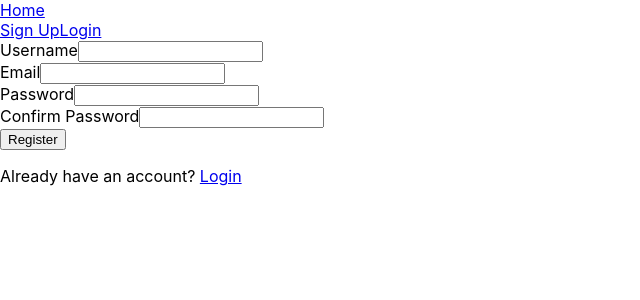
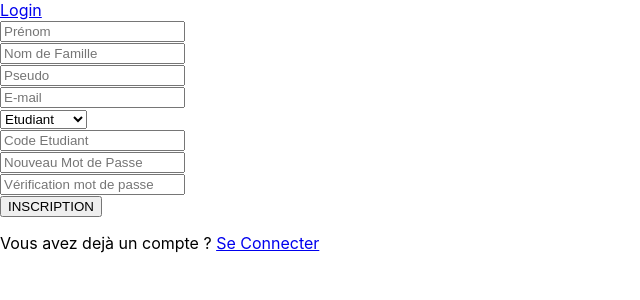
Before and after one commit to chloebalcer/frontend, a React (Create React App) app: page /register in a window 1280 px wide. Shown: the top 300 px of the page, without its empty margins (0-640 px from the left). Built offline with nearby package versions, Linux system fonts and the light colour scheme; no server answers.

Commit message:
fixed migrations

```diff
--- a/src/App.js
+++ b/src/App.js
@@ -7,7 +7,7 @@ import { Provider } from 'react-redux';
 import store from './store';
 import history from './history';
 import { loadUser } from './actions/auth';
-import { Router, Route, Switch } from 'react-router-dom';
+import { Router, Route, Switch, Redirect } from 'react-router-dom';
 import Header from './components/layout/Header';
 import Homepage from './components/homepage/homepage';
 import RegisterForm from './components/auth/RegisterForm';
--- a/src/actions/auth.js
+++ b/src/actions/auth.js
@@ -64,7 +64,7 @@ export const logout = () => async (dispatch, getState) => {
 };
 
 // REGISTER USER
-export const register = ({ username, email, password }) => async dispatch => {
+export const register = ({ username, email, password, first_name, last_name, status, student_code }) => async dispatch => {
     // Headers
     const config = {
         headers: {
@@ -73,7 +73,7 @@ export const register = ({ username, email, password }) => async dispatch => {
     };
 
     // Request Body
-    const body = JSON.stringify({ username, email, password });
+    const body = JSON.stringify({ username, email, password, first_name, last_name, status, student_code });
 
     try {
         const res = await axios.post('http://127.0.0.1:8000/api/auth/register', body, config);
--- a/src/components/auth/LoginForm.js
+++ b/src/components/auth/LoginForm.js
@@ -1,4 +1,3 @@
-
 import React, { Component } from 'react';
 import { Link, Redirect } from 'react-router-dom';
 import { connect } from 'react-redux';
@@ -6,11 +5,11 @@ import { Field, reduxForm } from 'redux-form';
 import { login } from '../../actions/auth';
 
 class LoginForm extends Component {
-    renderField = ({ input, label, type, meta: { touched, error } }) => {
+    renderField = ({ input, placeholder, type, meta: { touched, error } }) => {
         return (
             <div className={`field ${touched && error ? 'error' : ''}`}>
-                <label>{label}</label>
-                <input {...input} type={type} />
+
+                <input {...input} type={type} placeholder={placeholder} />
                 {touched && error && (
                     <span col='red'>{error}</span>
                 )}
@@ -46,23 +45,25 @@ class LoginForm extends Component {
                             name='username'
                             type='text'
                             component={this.renderField}
-                            label='Username or Email'
+                            placeholder='Adresse mail ou Pseudo'
                         />
                         <Field
                             name='password'
                             type='password'
                             component={this.renderField}
-                            label='Password'
+                            placeholder='Mot de Passe'
                         />
                         <Field
                             name='non_field_errors'
                             type='hidden'
                             component={this.hiddenField}
                         />
-                        <button type="primary">Login</button>
+                        <button type="primary">CONNECTION</button>
                     </form>
                     <p style={{ marginTop: '1rem' }}>
-                        Don't have an account? <Link to='/register'>Register</Link>
+                        Ou <form action="/register">
+                            <input type="submit" value="Creer un compte" />
+                        </form>
                     </p>
                 </div>
             </div>
@@ -72,6 +73,7 @@ class LoginForm extends Component {
 const mapStateToProps = state => ({
     isAuthenticated: state.auth.isAuthenticated
 });
+
 LoginForm = connect(
     mapStateToProps,
     { login }
--- a/src/components/auth/RegisterForm.js
+++ b/src/components/auth/RegisterForm.js
@@ -5,11 +5,23 @@ import { Field, reduxForm } from 'redux-form';
 import { register } from '../../actions/auth';
 
 class RegisterForm extends Component {
-    renderField = ({ input, label, type, meta: { touched, error } }) => {
+    renderField = ({ input, placeholder, type, meta: { touched, error } }) => {
         return (
             <div className={`field ${touched && error ? 'error' : ''}`}>
-                <label>{label}</label>
-                <input {...input} type={type} />
+
+                <input {...input} type={type} placeholder={placeholder} />
+                {touched && error && (
+                    <span className='ui pointing red basic label'>{error}</span>
+                )}
+            </div>
+        );
+    };
+
+    renderChoice = ({ input, meta: { touched, error } }) => {
+        return (
+            <div className={`field ${touched && error ? 'error' : ''}`}>
+
+                <input {...input} />
                 {touched && error && (
                     <span className='ui pointing red basic label'>{error}</span>
                 )}
@@ -33,40 +45,74 @@ class RegisterForm extends Component {
                         className='ui form'
                     >
                         <Field
+                            name='first_name'
+                            type='text'
+                            component={this.renderField}
+                            placeholder='Prénom'
+                            validate={[required, minLength3]}
+                        />
+                        <Field
+                            name='last_name'
+                            type='text'
+                            component={this.renderField}
+                            placeholder='Nom de Famille'
+                            validate={[required, minLength3]}
+                        />
+                        <Field
                             name='username'
                             type='text'
                             component={this.renderField}
-                            label='Username'
+                            placeholder='Pseudo'
                             validate={[required, minLength3, maxLength15]}
                         />
                         <Field
                             name='email'
                             type='email'
                             component={this.renderField}
-                            label='Email'
+                            placeholder='E-mail'
                             validate={required}
+                        />
+
+                        <select
+
+                            name='status'
+                            component={this.renderChoice}
+                            label='Je suis'
+
+                        >
+                            <option value="11">Etudiant</option>
+                            <option value="12">Professeur</option>
+                            <option value="13">Entreprise</option>
+                        </select>
+
+                        <Field
+                            name='student_code'
+                            type='text'
+                            component={this.renderField}
+                            placeholder='Code Etudiant'
+                            validate={[required, minLength3]}
                         />
                         <Field
                             name='password'
                             type='password'
                             component={this.renderField}
-                            label='Password'
+                            placeholder='Nouveau Mot de Passe'
                             validate={required}
                         />
                         <Field
                             name='password2'
                             type='password'
                             component={this.renderField}
-                            label='Confirm Password'
+                            placeholder='Vérification mot de passe'
                             validate={[required, passwordsMatch]}
                         />
-                        <button className='ui primary button'>Register</button>
+                        <button className='ui primary button'>INSCRIPTION</button>
                     </form>
                     <p style={{ marginTop: '1rem' }}>
-                        Already have an account? <Link to='/login'>Login</Link>
+                        Vous avez dejà un compte ? <Link to='/login'>Se Connecter</Link>
                     </p>
                 </div>
-            </div>
+            </div >
         );
     }
 }
@@ -75,18 +121,18 @@ const required = value => (value ? undefined : 'Required');
 
 const minLength = min => value =>
     value && value.length < min
-        ? `Must be at least ${min} characters`
+        ? `Saisissez ${min} lettres minimum`
         : undefined;
 
 const minLength3 = minLength(3);
 
 const maxLength = max => value =>
-    value && value.length > max ? `Must be ${max} characters or less` : undefined;
+    value && value.length > max ? `Saisissez ${max} lettres minimum` : undefined;
 
 const maxLength15 = maxLength(15);
 
 const passwordsMatch = (value, allValues) =>
-    value !== allValues.password ? 'Passwords do not match' : undefined;
+    value !== allValues.password ? 'Les mots de passe sont différents' : undefined;
 
 const mapStateToProps = state => ({
     isAuthenticated: state.auth.isAuthenticated
--- a/src/components/homepage/homepage.js
+++ b/src/components/homepage/homepage.js
@@ -1,11 +1,12 @@
 import React, { Component } from 'react';
+import LoginForm from '../auth/LoginForm';
 
 class Homepage extends Component {
     render() {
         return (
             <div >
                 <div>Homepage</div>
-
+                <LoginForm />
             </div>
         );
     }
--- a/src/components/layout/Header.js
+++ b/src/components/layout/Header.js
@@ -25,9 +25,6 @@ class Header extends Component {
         // added
         const guestLinks = (
             <div className='right menu'>
-                <Link to='/register' className='item'>
-                    Sign Up
-          </Link>
                 <Link to='/login' className='item'>
                     Login
           </Link>
@@ -37,9 +34,6 @@ class Header extends Component {
         // updated
         return (
             <div className='ui inverted menu' style={{ borderRadius: '0' }}>
-                <Link to='/' className='item'>
-                    Home
-          </Link>
                 {isAuthenticated ? userLinks : guestLinks}
             </div>
         );
--- a/src/reducers/index.js
+++ b/src/reducers/index.js
@@ -3,10 +3,6 @@ import { combineReducers } from 'redux';
 import { reducer as formReducer } from 'redux-form';
 import { LOGOUT_SUCCESS } from '../actions/types';
 
-// export default combineReducers({
-//     form: formReducer,
-//     auth
-// });
 
 const appReducer = combineReducers({
     form: formReducer,
```
